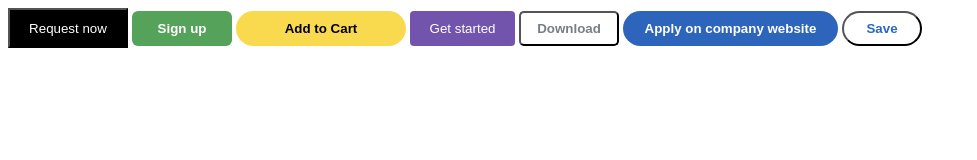
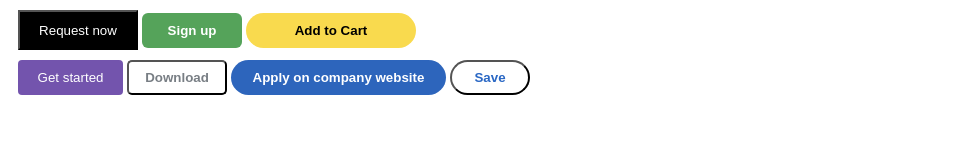
Before and after one commit to dave231081/dave231081.github.io, a plain HTML site: page week2/exe1.html in a window 1280 px wide. Shown: the whole page, without its empty margins (0-977 px from the left). Drawn offline with Linux system fonts and the light colour scheme.

Commit message:
redo exe 1 (button)

```diff
--- a/week2/exe1.html
+++ b/week2/exe1.html
@@ -65,16 +65,25 @@
         font-weight: bold;
 
     }
+
+    div {
+        margin: 10px;
+    }
 </style>
 
 <body>
+    <div>
         <button class="request">Request now</button>
         <button class="sign">Sign up</button>
         <button class="cart">Add to Cart</button>
+    </div>
+
+    <div>
         <button class="start">Get started</button>
         <button class="download">Download</button>
         <button class="company">Apply on company website</button>
         <button class="save">Save</button>
+    </div>
 </body>
 
 </html>
```
Lines whose indentation alone changed are shown as unchanged.
